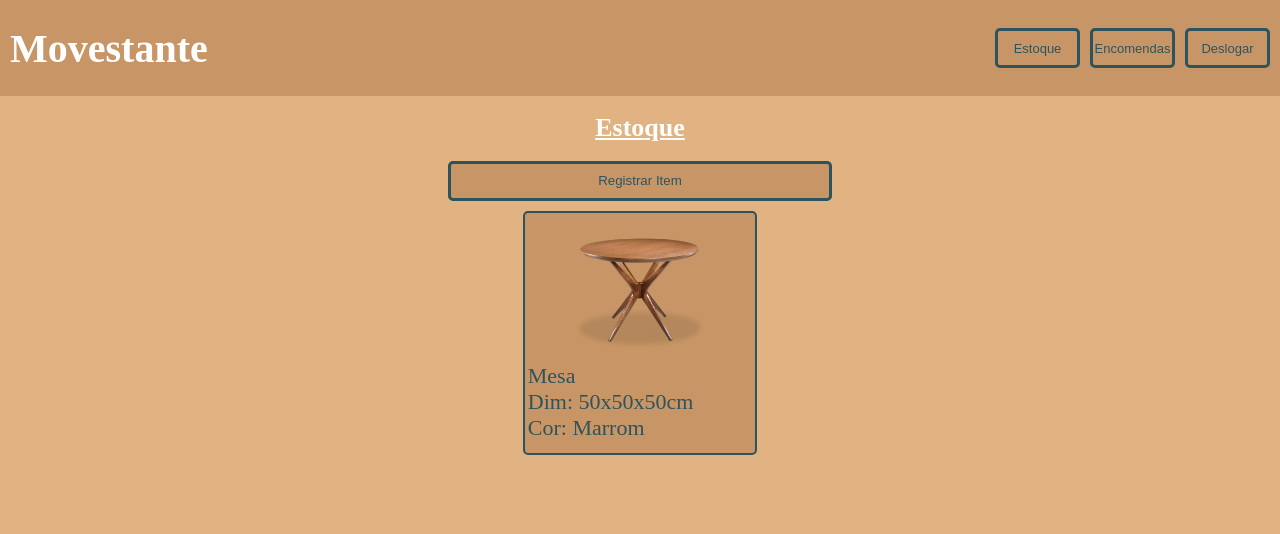
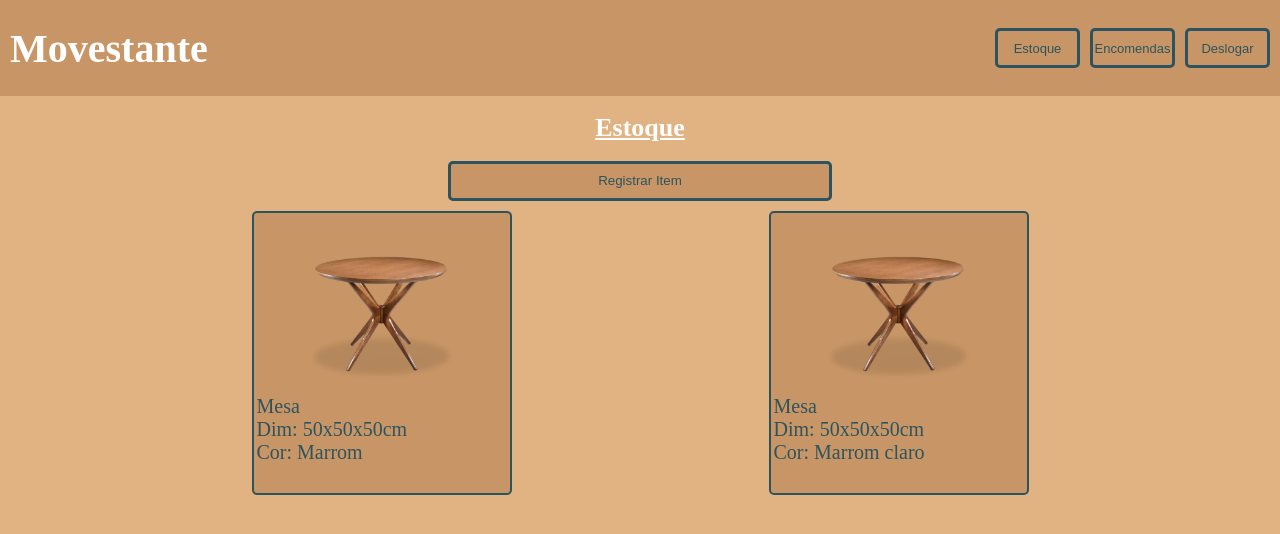
Before and after one commit to cqlucs/PAME-23.2---Entrega-4---Lucas-Cordeiro-Quirino, a React (Create React App) app: page /Estoque in a window 1280 px wide. Shown: the top 534 px of the page. Built offline with nearby package versions, Linux system fonts and the light colour scheme.

Commit message:
quinta commit, useState e map aplicados em estoque e encomendas

```diff
--- a/src/Components/Item/styles.js
+++ b/src/Components/Item/styles.js
@@ -1,8 +1,8 @@
 import styled from "styled-components";
 
 export const ItemDiv = styled.div`
-    width: 18vw;
-    height: 30vh;
+    width: 20vw;
+    height: 35vh;
     padding: 0;
     background-color: #c89666;
     border: solid #2d545e 2px;
@@ -14,7 +14,11 @@ export const ItemDiv = styled.div`
         margin: 0;
         margin-left: 3px;
         color: #2d545e;
-        font-size: 22px;
+        font-size: 20px;
+    }
+
+    @media (max-width: 520px) {
+        width: 50vw;
     }
 `
 
--- a/src/Pages/Encomendas/index.js
+++ b/src/Pages/Encomendas/index.js
@@ -1,10 +1,17 @@
 import React from "react";
+import { useState } from 'react';
 import { Body, Container, Pages, StyledLink } from "./styles";
 import Header from "../../Components/Header";
 import ConButton from "../../Components/ConButton";
 import Encomenda from "../../Components/Encomenda";
 
 function Encomendas() {
+    //Armazenamos as encomendas em listas de listas, usando useState
+    const [listaencomendas, setlistaencomendas] = useState([
+        ["Lucas Cordeiro", "Rua que existe, 000", "Mesa", "R$299,00", 2],
+        ["Alfredo James Pacino", "Hollywood, 100", "Estante", "R$499,00", 1]
+      ]);
+
     return (
         <Pages>
             <Header isntLogin={true}></Header>
@@ -14,7 +21,9 @@ function Encomendas() {
                     <StyledLink to="/RegistrarEncomenda">
                     <ConButton text="Registrar Encomenda"></ConButton>
                     </StyledLink>
-                    <Encomenda nome="Lucas Cordeiro" endereco="Rua que existe, 000" desc="Mesa" valor="R$299,00" status={2}></Encomenda>
+                    {listaencomendas.map((enc) => {
+                        return <Encomenda nome={enc[0]} endereco={enc[1]} desc={enc[2]} valor={enc[3]} status={enc[4]}></Encomenda>;
+                    })}
                 </Container>
             </Body>
         </Pages>
--- a/src/Pages/Estoque/index.js
+++ b/src/Pages/Estoque/index.js
@@ -1,4 +1,5 @@
 import React from "react";
+import { useState } from 'react';
 import { Body, Container, ItensDiv, Pages } from "./styles";
 import Header from "../../Components/Header";
 import { StyledLink } from "./styles";
@@ -7,6 +8,13 @@ import Item from "../../Components/Item";
 import Mesa from "../../Assets/mesa.png";
 
 function Estoque() {
+    // Usamos useState para armazenar corretamente os itens e depois editamos apropriadamente,
+    // os itens foram armazenados em listas de listas
+  const [listaitens, setlistaitens] = useState([
+    ["Mesa", Mesa, [50, 50, 50], "Marrom"],
+    ["Mesa", Mesa, [50, 50, 50], "Marrom claro"]
+  ]);
+
     return (
         <Pages>
             <Header isntLogin={true}></Header>
@@ -18,7 +26,9 @@ function Estoque() {
                     </StyledLink>
 
                     <ItensDiv>
-                        <Item nome="Mesa" img={Mesa} dimensoes={[50, 50, 50]} cor="Marrom"></Item>
+                        {listaitens.map((prod) => {
+                            return <Item nome={prod[0]} img={prod[1]} dimensoes={prod[2]} cor={prod[3]}></Item>;
+                        })}
                     </ItensDiv>
                 </Container>
             </Body>
```
